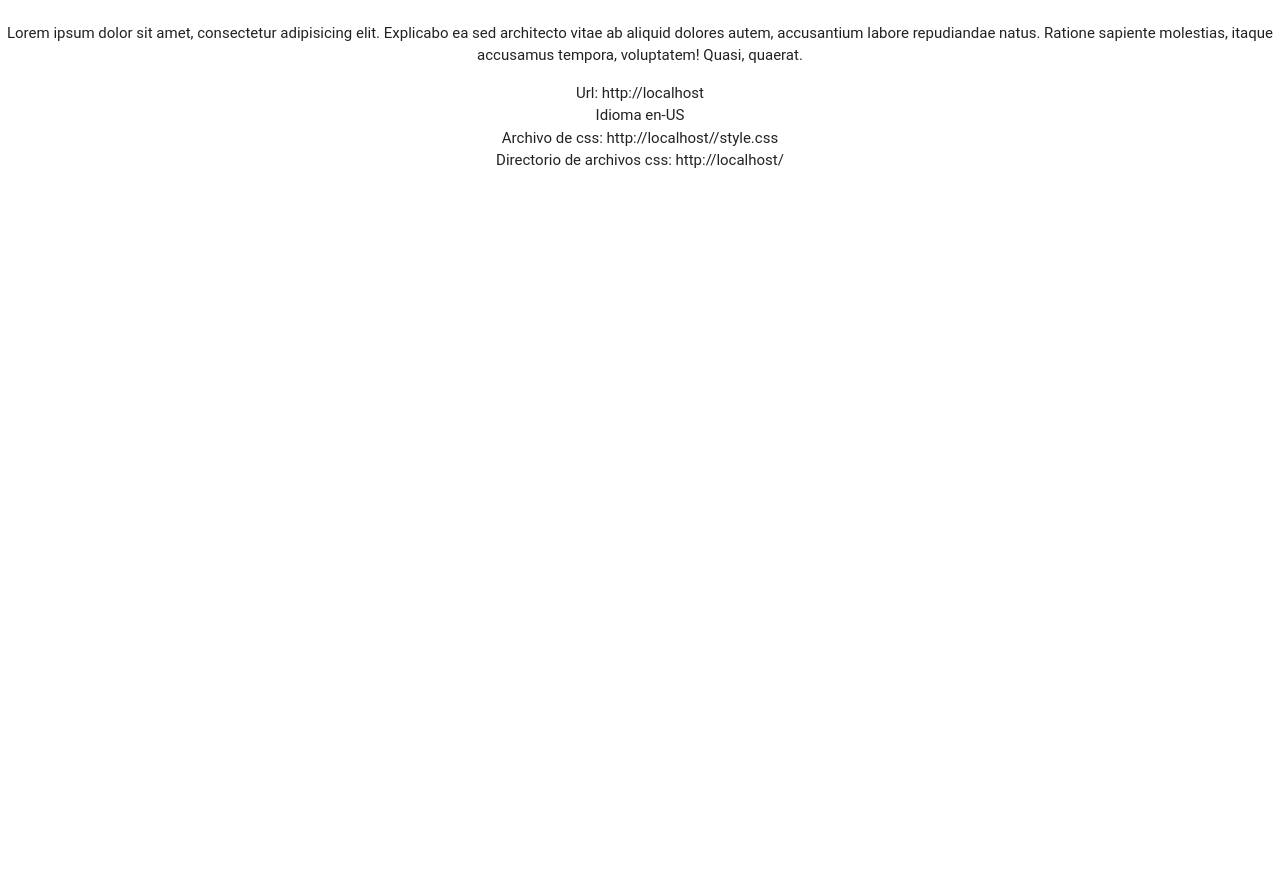
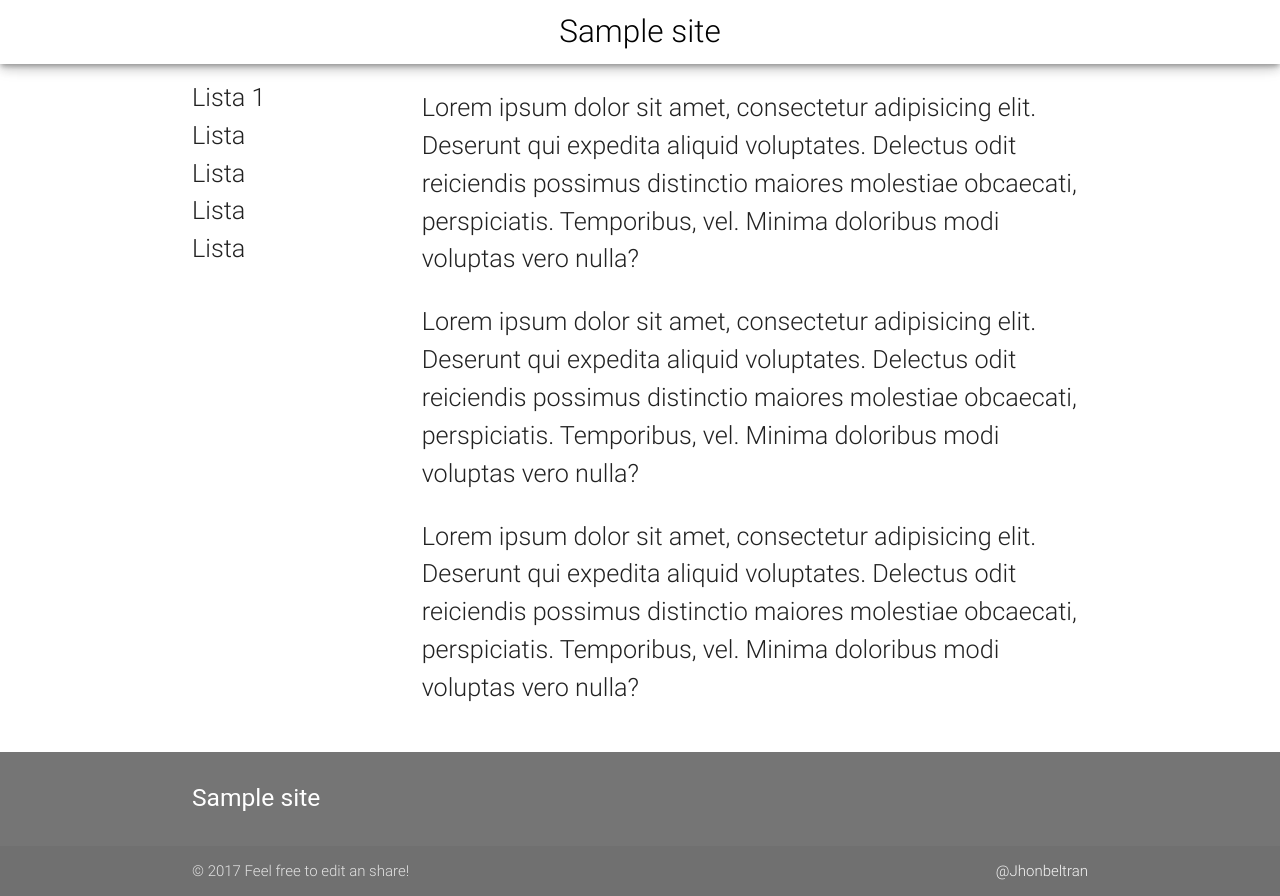
Before and after one commit to Jhonbeltran/my-very-first-wordpress-theme, a WordPress theme: template index.php in a window 1280 px wide. Before the commit the page ends 168 px from the top, so only its background shows below. Run offline with PHP 8.4 and a stand-in for WordPress, Linux system fonts and the light colour scheme; the site name, menu and one post (Sample post) are stand-ins, and other content is empty; some libraries are stand-ins or nearby versions; some web fonts are replaced.

Commit message:
Agrego estructura basica en el index para empezar a segmentarla

```diff
--- a/index.php
+++ b/index.php
@@ -6,22 +6,47 @@
 	<link rel="stylesheet" href="<?php bloginfo(stylesheet_url); ?>">
 </head>
 <body>
-	<center>
-		<h3>
-			<?php bloginfo(description); ?>
-		</h3>
-	</center>
-	<center>
-		<p>Lorem ipsum dolor sit amet, consectetur adipisicing elit. Explicabo ea sed architecto vitae ab aliquid dolores autem, accusantium labore repudiandae natus. Ratione sapiente molestias, itaque accusamus tempora, voluptatem! Quasi, quaerat.</p>
-	</center>
-
-	<center>
-		<ul>
-			<li>Url: <?php bloginfo(url); ?></li>
-			<li>Idioma <?php bloginfo(language); ?></li>
-			<li>Archivo de css: <?php bloginfo(stylesheet_url); ?></li>
-			<li>Directorio de archivos css: <?php bloginfo(stylesheet_directory); ?></li>
-		</ul>
-	</center>
+	<div class="navbar-fixed">
+	  <nav class="white z-depth-3">
+	    <div class="nav-wrapper">
+	      <a href="#!" class="brand-logo center black-text flow-text"><?php bloginfo(name) ?></a>
+	    </div>
+	  </nav>
+	</div>
+  <div class="container">
+    <div class="row">
+      <div class="col s12 l3 hide-on-med-and-down">
+        <ul>
+          <li class="flow-text">Lista 1</li>
+          <li class="flow-text">Lista</li>
+          <li class="flow-text">Lista</li>
+          <li class="flow-text">Lista</li>
+          <li class="flow-text">Lista</li>
+        </ul>
+      </div>
+      <div class="col s12 l9">
+        <div class="row"></div>
+        <p class="flow-text">Lorem ipsum dolor sit amet, consectetur adipisicing elit. Deserunt qui expedita aliquid voluptates. Delectus odit reiciendis possimus distinctio maiores molestiae obcaecati, perspiciatis. Temporibus, vel. Minima doloribus modi voluptas vero nulla?</p>
+        <p class="flow-text">Lorem ipsum dolor sit amet, consectetur adipisicing elit. Deserunt qui expedita aliquid voluptates. Delectus odit reiciendis possimus distinctio maiores molestiae obcaecati, perspiciatis. Temporibus, vel. Minima doloribus modi voluptas vero nulla?</p>
+        <p class="flow-text">Lorem ipsum dolor sit amet, consectetur adipisicing elit. Deserunt qui expedita aliquid voluptates. Delectus odit reiciendis possimus distinctio maiores molestiae obcaecati, perspiciatis. Temporibus, vel. Minima doloribus modi voluptas vero nulla?</p>
+      </div>
+    </div>
+  </div>
+  <footer class="page-footer grey darken-1">
+    <div class="container">
+      <div class="row">
+        <div class="col l6 s12">
+          <h5 class="white-text"><?php bloginfo(name) ?></h5>
+          <p class="grey-text text-lighten-4"><?php bloginfo(description) ?></p>
+        </div>
+      </div>
+    </div>
+    <div class="footer-copyright">
+      <div class="container">
+        © 2017 Feel free to edit an share!
+        <a class="grey-text text-lighten-4 right" href="https://github.com/Jhonbeltran">@Jhonbeltran</a>
+      </div>
+    </div>
+  </footer>
 </body>
 </html>
```
